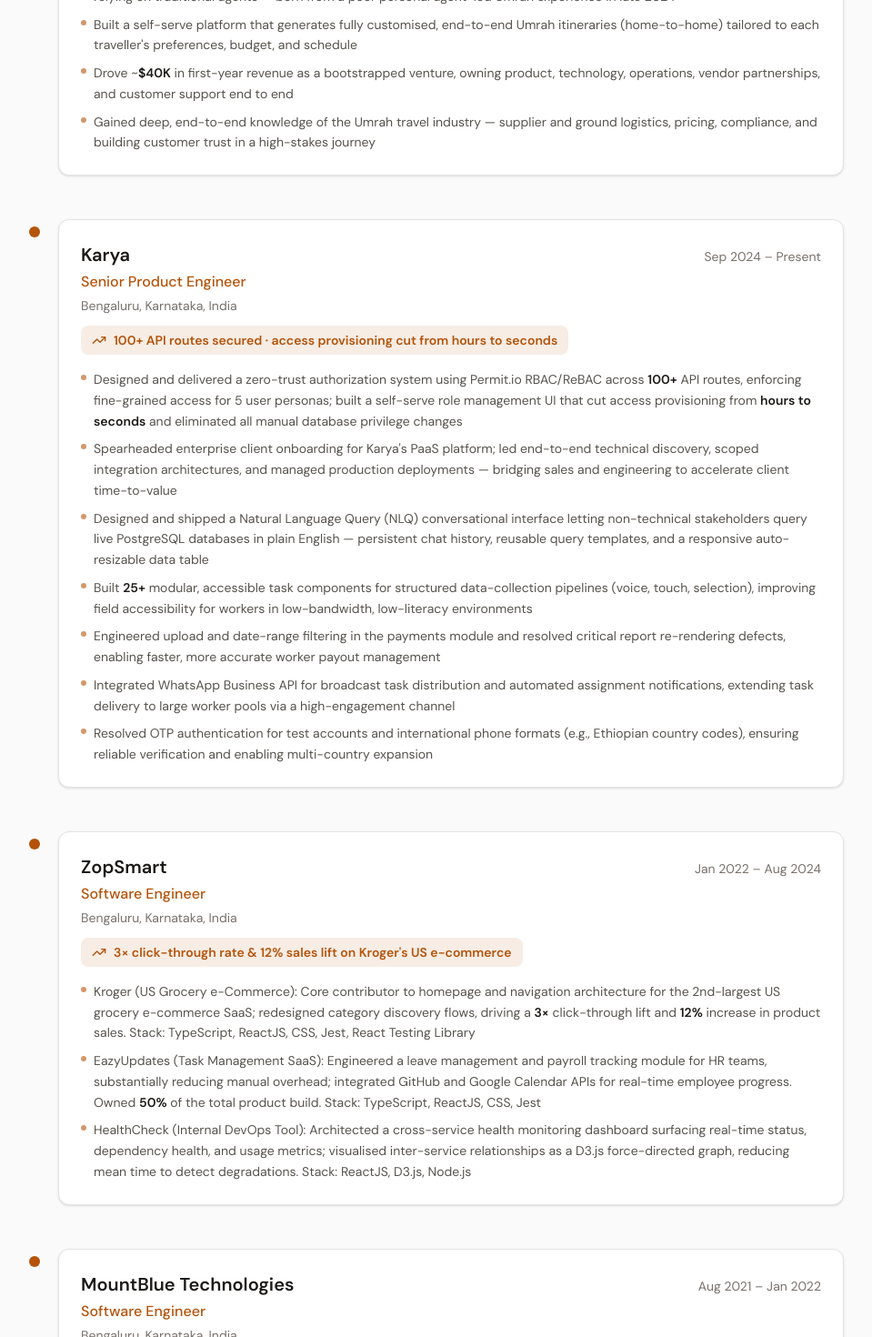
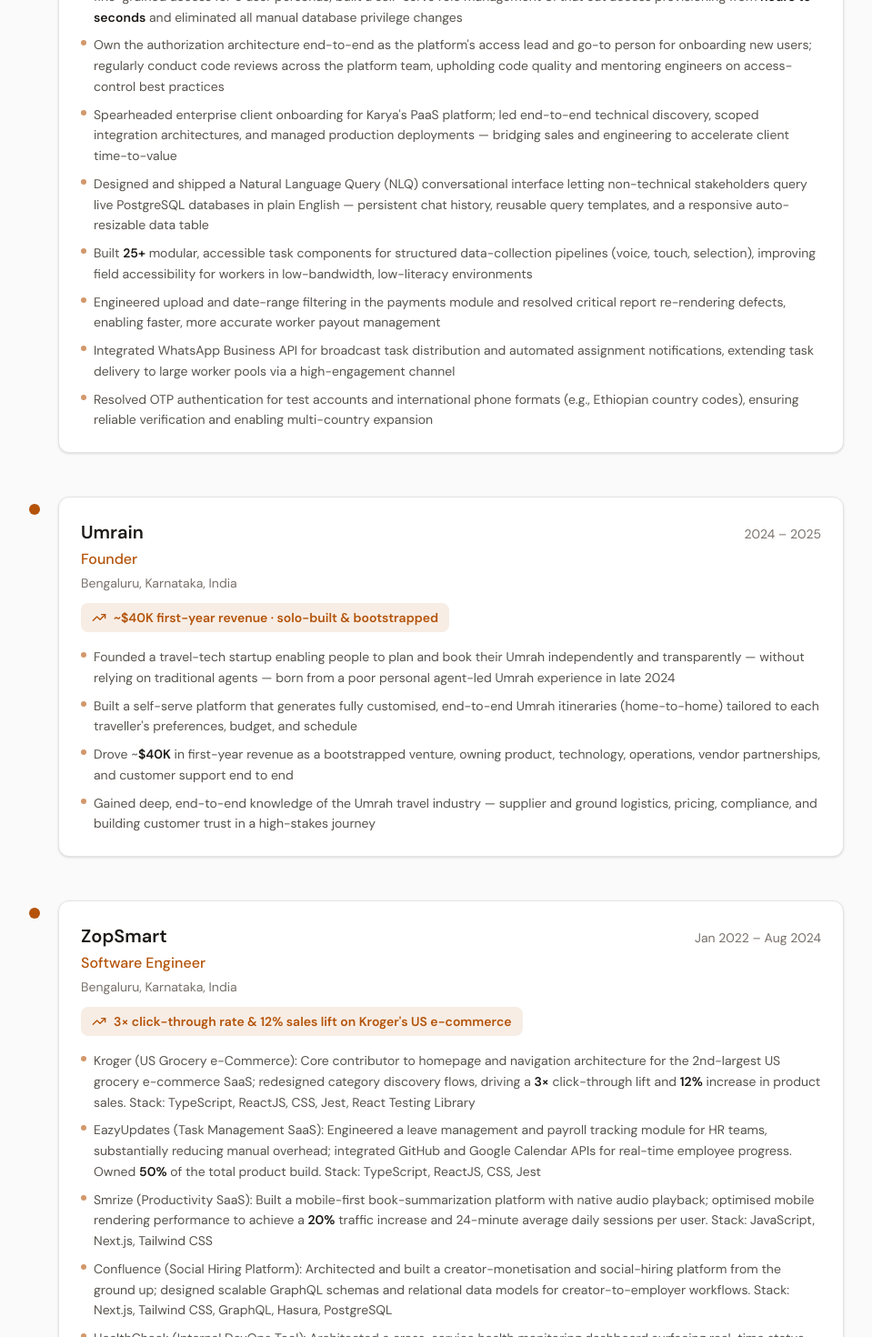
Before and after one commit to ShaikMoAbdullah/portfolio, a Next.js app: page / in a window 1280 px wide. Shown: the part 1320-2790 px from the top of the page at 91% size, without its empty margins (160-1119 px from the left). Built offline with nearby package versions, Linux system fonts and the light colour scheme.

Commit message:
feat: add more details

```diff
--- a/src/components/Experience.tsx
+++ b/src/components/Experience.tsx
@@ -13,9 +13,26 @@
 
 const experiences: Role[] = [
   {
+    company: "Karya",
+    role: "Senior Product Engineer",
+    period: "Sep 2024 – Present",
+    location: "Bengaluru, Karnataka, India",
+    impact: "100+ API routes secured · access provisioning cut from hours to seconds",
+    highlights: [
+      "Designed and delivered a zero-trust authorization system using Permit.io RBAC/ReBAC across 100+ API routes, enforcing fine-grained access for 5 user personas; built a self-serve role management UI that cut access provisioning from hours to seconds and eliminated all manual database privilege changes",
+      "Own the authorization architecture end-to-end as the platform's access lead and go-to person for onboarding new users; regularly conduct code reviews across the platform team, upholding code quality and mentoring engineers on access-control best practices",
+      "Spearheaded enterprise client onboarding for Karya's PaaS platform; led end-to-end technical discovery, scoped integration architectures, and managed production deployments — bridging sales and engineering to accelerate client time-to-value",
+      "Designed and shipped a Natural Language Query (NLQ) conversational interface letting non-technical stakeholders query live PostgreSQL databases in plain English — persistent chat history, reusable query templates, and a responsive auto-resizable data table",
+      "Built 25+ modular, accessible task components for structured data-collection pipelines (voice, touch, selection), improving field accessibility for workers in low-bandwidth, low-literacy environments",
+      "Engineered upload and date-range filtering in the payments module and resolved critical report re-rendering defects, enabling faster, more accurate worker payout management",
+      "Integrated WhatsApp Business API for broadcast task distribution and automated assignment notifications, extending task delivery to large worker pools via a high-engagement channel",
+      "Resolved OTP authentication for test accounts and international phone formats (e.g., Ethiopian country codes), ensuring reliable verification and enabling multi-country expansion",
+    ],
+  },
+  {
     company: "Umrain",
     role: "Founder",
-    period: "2025 – 2026",
+    period: "2024 – 2025",
     location: "Bengaluru, Karnataka, India",
     impact: "~$40K first-year revenue · solo-built & bootstrapped",
     highlights: [
@@ -23,22 +40,6 @@
       "Built a self-serve platform that generates fully customised, end-to-end Umrah itineraries (home-to-home) tailored to each traveller's preferences, budget, and schedule",
       "Drove ~$40K in first-year revenue as a bootstrapped venture, owning product, technology, operations, vendor partnerships, and customer support end to end",
       "Gained deep, end-to-end knowledge of the Umrah travel industry — supplier and ground logistics, pricing, compliance, and building customer trust in a high-stakes journey",
-    ],
-  },
-  {
-    company: "Karya",
-    role: "Senior Product Engineer",
-    period: "Sep 2024 – Present",
-    location: "Bengaluru, Karnataka, India",
-    impact: "100+ API routes secured · access provisioning cut from hours to seconds",
-    highlights: [
-      "Designed and delivered a zero-trust authorization system using Permit.io RBAC/ReBAC across 100+ API routes, enforcing fine-grained access for 5 user personas; built a self-serve role management UI that cut access provisioning from hours to seconds and eliminated all manual database privilege changes",
-      "Spearheaded enterprise client onboarding for Karya's PaaS platform; led end-to-end technical discovery, scoped integration architectures, and managed production deployments — bridging sales and engineering to accelerate client time-to-value",
-      "Designed and shipped a Natural Language Query (NLQ) conversational interface letting non-technical stakeholders query live PostgreSQL databases in plain English — persistent chat history, reusable query templates, and a responsive auto-resizable data table",
-      "Built 25+ modular, accessible task components for structured data-collection pipelines (voice, touch, selection), improving field accessibility for workers in low-bandwidth, low-literacy environments",
-      "Engineered upload and date-range filtering in the payments module and resolved critical report re-rendering defects, enabling faster, more accurate worker payout management",
-      "Integrated WhatsApp Business API for broadcast task distribution and automated assignment notifications, extending task delivery to large worker pools via a high-engagement channel",
-      "Resolved OTP authentication for test accounts and international phone formats (e.g., Ethiopian country codes), ensuring reliable verification and enabling multi-country expansion",
     ],
   },
   {
@@ -50,6 +51,8 @@
     highlights: [
       "Kroger (US Grocery e-Commerce): Core contributor to homepage and navigation architecture for the 2nd-largest US grocery e-commerce SaaS; redesigned category discovery flows, driving a 3× click-through lift and 12% increase in product sales. Stack: TypeScript, ReactJS, CSS, Jest, React Testing Library",
       "EazyUpdates (Task Management SaaS): Engineered a leave management and payroll tracking module for HR teams, substantially reducing manual overhead; integrated GitHub and Google Calendar APIs for real-time employee progress. Owned 50% of the total product build. Stack: TypeScript, ReactJS, CSS, Jest",
+      "Smrize (Productivity SaaS): Built a mobile-first book-summarization platform with native audio playback; optimised mobile rendering performance to achieve a 20% traffic increase and 24-minute average daily sessions per user. Stack: JavaScript, Next.js, Tailwind CSS",
+      "Confluence (Social Hiring Platform): Architected and built a creator-monetisation and social-hiring platform from the ground up; designed scalable GraphQL schemas and relational data models for creator-to-employer workflows. Stack: Next.js, Tailwind CSS, GraphQL, Hasura, PostgreSQL",
       "HealthCheck (Internal DevOps Tool): Architected a cross-service health monitoring dashboard surfacing real-time status, dependency health, and usage metrics; visualised inter-service relationships as a D3.js force-directed graph, reducing mean time to detect degradations. Stack: ReactJS, D3.js, Node.js",
     ],
   },
--- a/src/components/Projects.tsx
+++ b/src/components/Projects.tsx
@@ -66,6 +66,16 @@
     stack: ["TypeScript", "ReactJS", "CSS", "Jest", "React Testing Library"],
     impact: "3× click-through rate; 12% lift in product sales.",
     liveUrl: "https://www.kroger.com",
+    githubUrl: null,
+  },
+  {
+    name: "Smrize",
+    org: "ZopSmart",
+    description:
+      "Mobile-first book-summarisation platform with native audio playback. Optimised mobile rendering performance to grow engagement and daily active usage.",
+    stack: ["JavaScript", "Next.js", "Tailwind CSS"],
+    impact: "20% traffic increase; 24-min average daily sessions.",
+    liveUrl: null,
     githubUrl: null,
   },
   {
```
Also changed, not shown: 2 other files (tests, documents, lock files or other folders).
